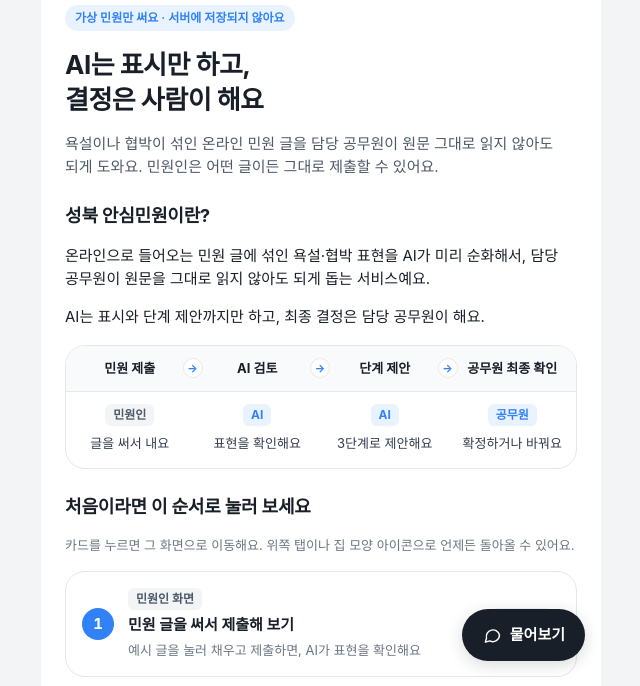
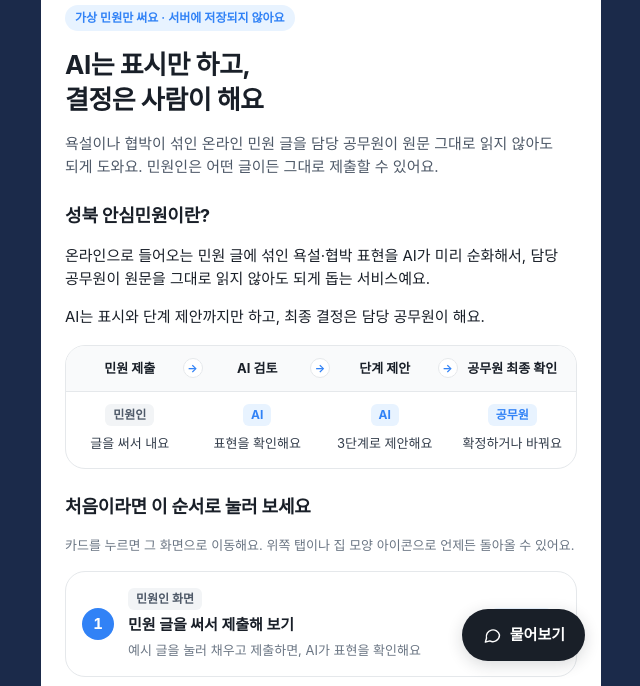
Before and after one commit to SEUNGMIN031111/team_project_04_LSM, a website: page public/index.html in a window 1280 px wide. Shown: the part 119-805 px from the top of the page, without its empty margins (319-959 px from the left). Drawn offline with Linux system fonts and the light colour scheme; a web font is replaced by a local one.

Commit message:
배경색을 남색으로 변경 (#1)
Claude-Session: https://claude.ai/code/session_01L1Y8MNW7nTutbsUq6YVb7b

Co-authored-by: Claude <noreply@anthropic.com>

```diff
--- a/public/css/app.css
+++ b/public/css/app.css
@@ -14,6 +14,7 @@
   --grey-200: #e5e8eb;
   --grey-100: #f2f4f6;
   --grey-50: #f9fafb;
+  --navy-900: #1b2a4a;
   --red-500: #f04452;
   --red-wash: oklch(0.94 0.04 18);
   --yellow-500: #ffc342;
@@ -39,7 +40,7 @@ body {
   font-size: 15px;
   line-height: 1.5;
   color: var(--grey-900);
-  background: var(--grey-100);
+  background: var(--navy-900);
   -webkit-font-smoothing: antialiased;
   word-break: keep-all;
 }
```
